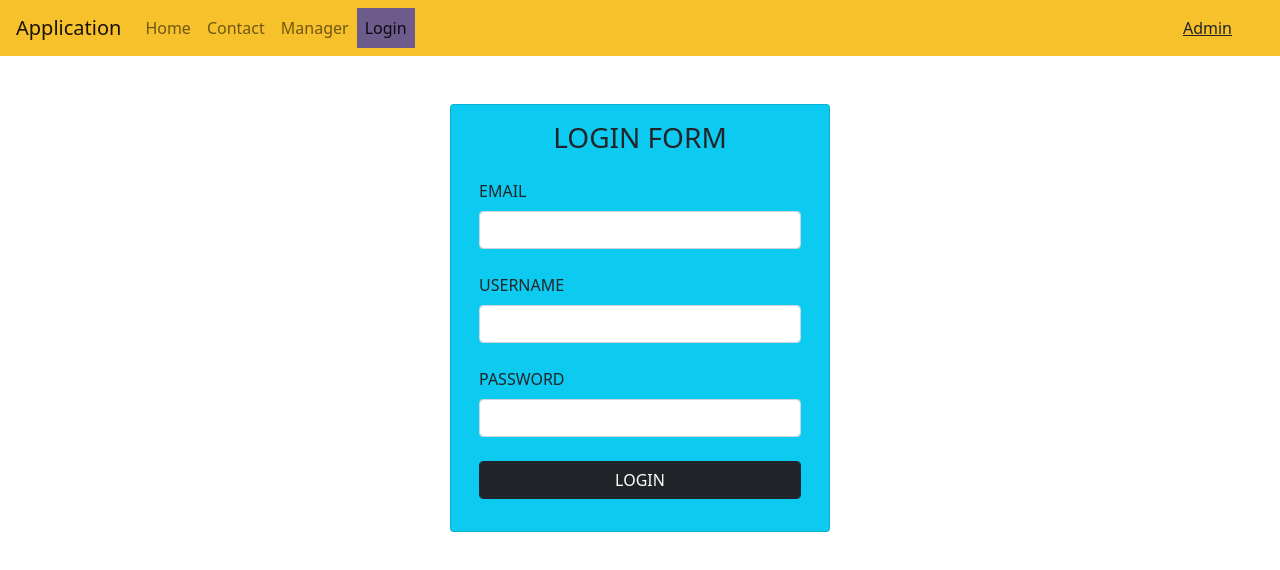
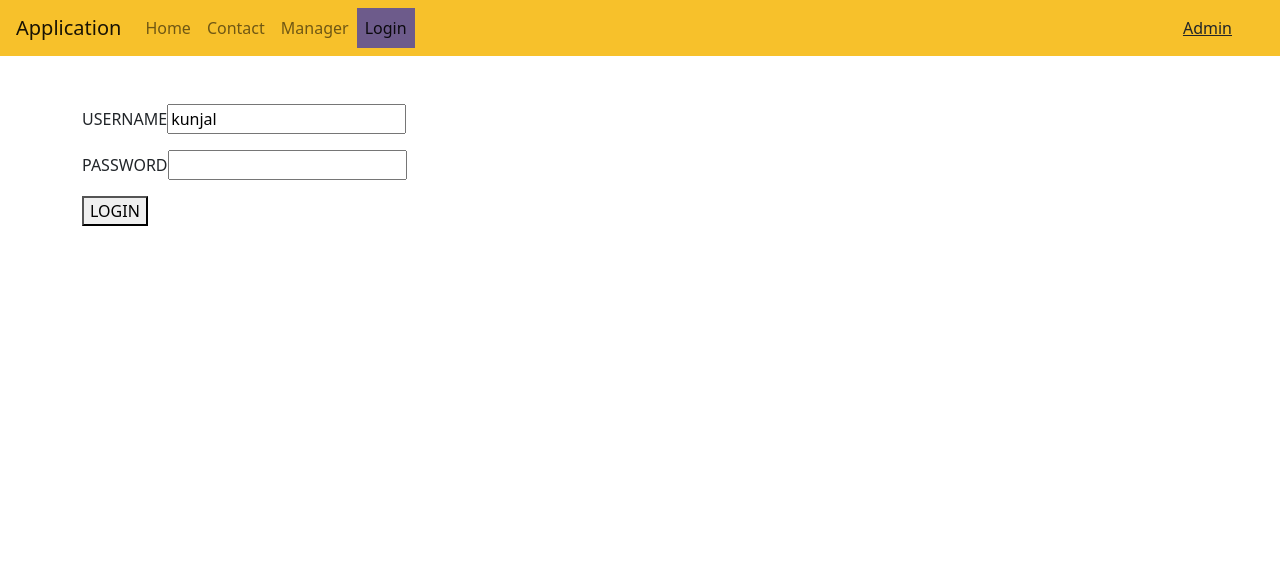
Before and after one commit to kunjal-tagline/ng-learning, an Angular app: page /login/1/1 in a window 1280 px wide. Shown: the top 570 px of the page. Built offline with nearby package versions, Linux system fonts and the light colour scheme.

Commit message:
reactive form in progress

```diff
--- a/src/app/app.module.ts
+++ b/src/app/app.module.ts
@@ -11,8 +11,9 @@ import { HeaderComponent } from './header/header.component';
 import { Manager1Component } from './manager1/manager1.component';
 import { SenderComponent } from './sender/sender.component';
 import { ReceiverComponent } from './receiver/receiver.component';
-import { FormsModule } from '@angular/forms';
+import { FormsModule, ReactiveFormsModule } from '@angular/forms';
 import { AdminComponent } from './admin/admin.component';
+import { ReactiveFormComponent } from './reactive-form/reactive-form.component';
 
 @NgModule({
   declarations: [
@@ -26,8 +27,9 @@ import { AdminComponent } from './admin/admin.component';
     SenderComponent,
     ReceiverComponent,
     AdminComponent,
+    ReactiveFormComponent,
   ],
-  imports: [BrowserModule, AppRoutingModule, FormsModule],
+  imports: [BrowserModule, AppRoutingModule, FormsModule, ReactiveFormsModule],
   providers: [AuthGuard],
   bootstrap: [AppComponent],
 })
--- a/src/app/login/login.component.html
+++ b/src/app/login/login.component.html
@@ -1,4 +1,4 @@
-<div class="container">
+<div class="container" *ngIf="false">
     <div class="row pt-5 justify-content-center">
         <div class=" col-sm-4 card bg-info">
             <div class="pt-3 card-title text-center h3">
@@ -39,13 +39,10 @@
                     <div>
                         <button type="submit" class="form-control btn-dark mb-3"
                             [disabled]="loginForm.invalid">LOGIN</button>
-
                     </div>
                 </form>
             </div>
-
         </div>
-
     </div>
-
 </div>
+<app-reactive-form></app-reactive-form>
--- /dev/null
+++ b/src/app/reactive-form/reactive-form.component.html
@@ -0,0 +1,22 @@
+<div class="container">
+    <div class="row pt-5 justify-content-center">
+        <form [formGroup]="reactiveForm" (ngSubmit)="reactiveFormSubmit()">
+            <div class="mb-3 form-group">
+                <div>
+                    <label for="username" id="username">USERNAME</label>
+                    <input type="text" [formControlName]="'username'">
+                </div>
+            </div>
+            <div class="mb-3 form-group">
+                <div>
+                    <label for="password" id="password">PASSWORD</label>
+                    <input type="password" formControlName="password">
+                </div>
+            </div>
+            <div class="mb-3 form-group">
+                <button type="submit">LOGIN</button>
+            </div>
+        </form>
+
+    </div>
+</div>
--- /dev/null
+++ b/src/app/reactive-form/reactive-form.component.ts
@@ -0,0 +1,26 @@
+import { Component, OnInit } from '@angular/core';
+import { FormControl, FormGroup } from '@angular/forms';
+
+@Component({
+  selector: 'app-reactive-form',
+  templateUrl: './reactive-form.component.html',
+  styleUrls: ['./reactive-form.component.scss'],
+})
+export class ReactiveFormComponent implements OnInit {
+  public reactiveForm!: FormGroup;
+  constructor() {}
+
+  ngOnInit(): void {
+    this.createReactiveForm();
+  }
+
+  public createReactiveForm() {
+    this.reactiveForm = new FormGroup({
+      username: new FormControl('kunjal'),
+      password: new FormControl(null),
+    });
+  }
+  public reactiveFormSubmit() {
+    console.log('reactiveloginfoorm data :>> ', this.reactiveForm);
+  }
+}
```
Also changed, not shown: src/app/reactive-form/reactive-form.component.scss (added), 1 other file (tests, documents, lock files or other folders).
